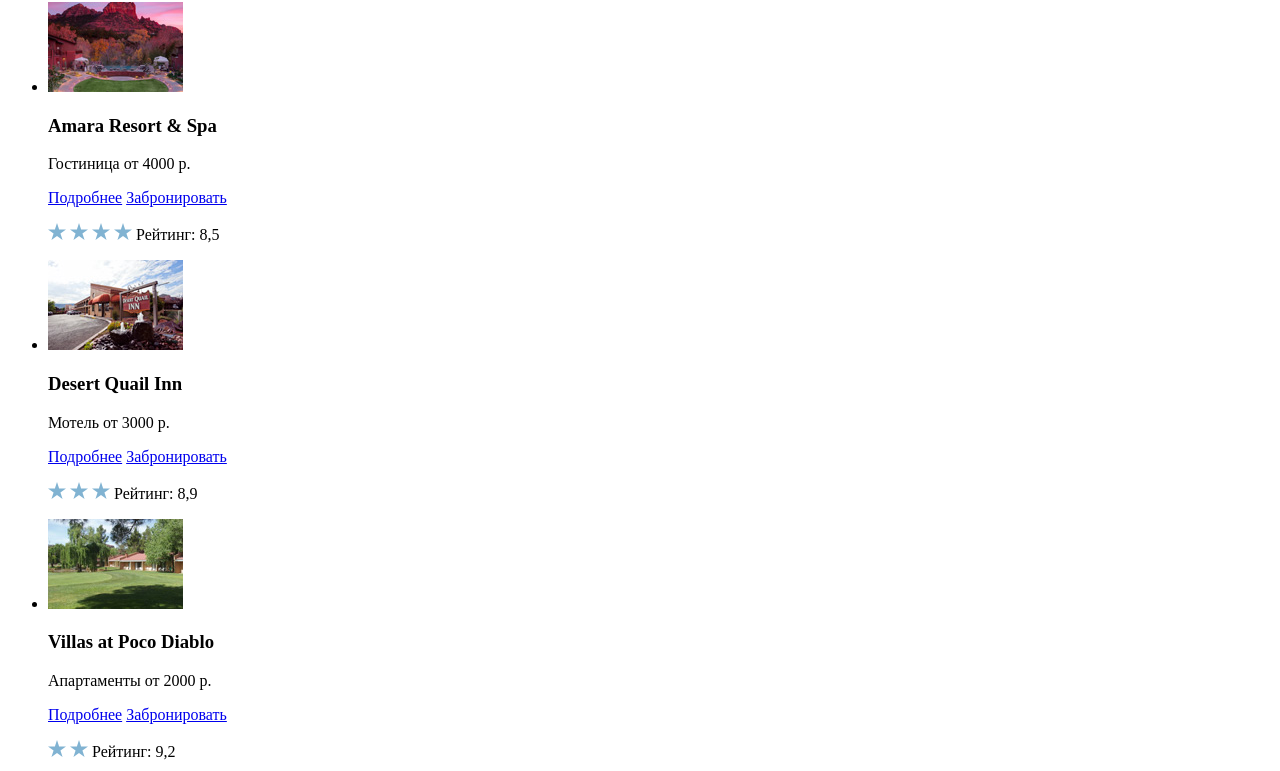
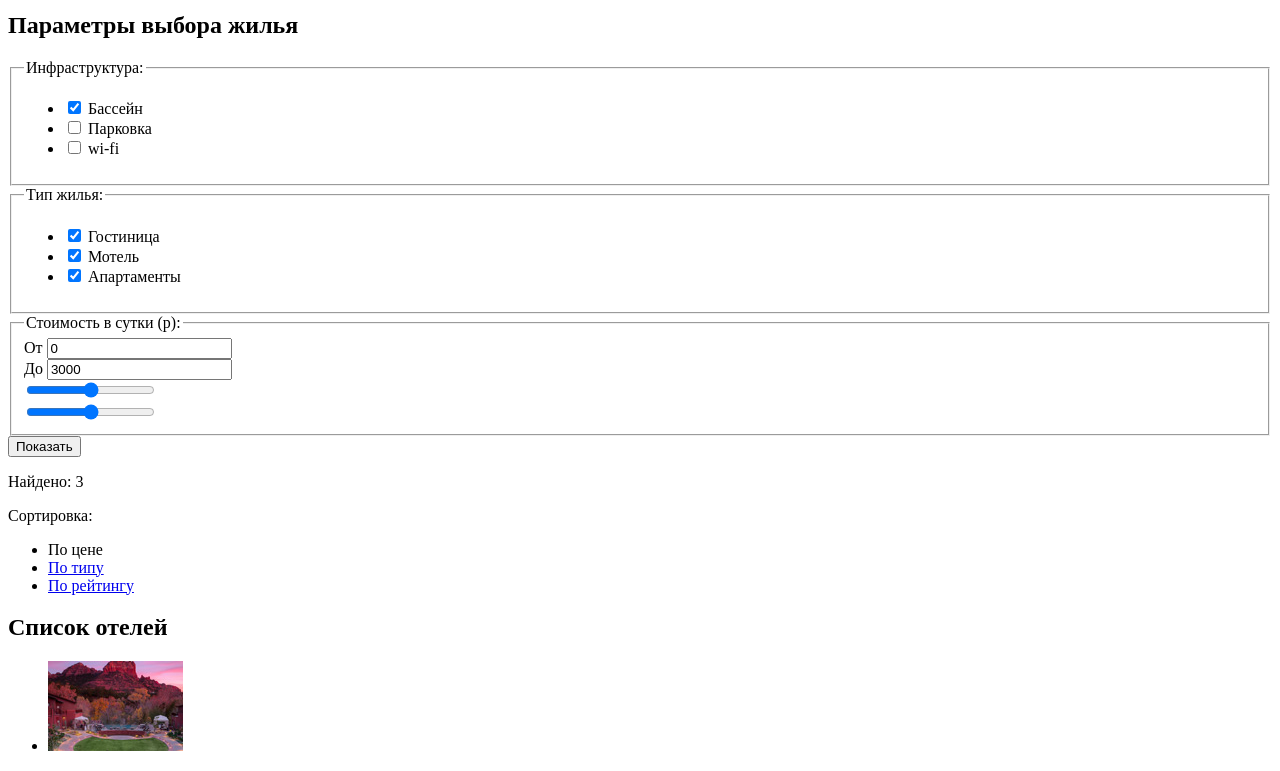
Before and after one commit to NiraJervada/593189-sedona, a plain HTML site: page hotels.html in a window 1280 px wide. Shown: the part 239-1010 px from the top of the page. Drawn offline with Linux system fonts and the light colour scheme.

Commit message:
доделана разметка форм поиска и сортировки отелей

```diff
--- a/hotels.html
+++ b/hotels.html
@@ -10,7 +10,7 @@
 
     <header>
       <a class="header-logo" href="index.html">
-        <img src="img/logo.svg" width="140" height="71" alt="Логотип Седоны">
+        <img src="img/logo-sedona.svg" width="140" height="71" alt="Логотип Седоны">
       </a>
       <nav>
         <ul class="site-navigation">
@@ -23,14 +23,74 @@
     </header>
 
     <main>
-
-      <h1 class="visually-hidden">Параметры выбора жилья</h1>
-
-      <section class="filters">
-
-        <!-- Форма сортировки -->
-
+    <h1 class="visually-hidden">Выбор жилья</h1>
+    <section class="filters">
+      <h2 class="visually-hidden">Параметры выбора жилья</h2>
+      <form class="filter" action="#" method="get">
+      <fieldset>
+        <legend>Инфраструктура:</legend>
+        <ul>
+          <li class="filter-option">
+            <input class="filter-checkbox" type="checkbox" name="pool" id="filter-pool" checked>
+            <label for="filter-pool">Бассейн</label>
+          </li>
+          <li class="filter-option">
+            <input class="filter-checkbox" type="checkbox" name="parking" id="filter-parking">
+            <label for="filter-parking">Парковка</label>
+          </li>
+          <li class="filter-option">
+            <input class="filter-checkbox" type="checkbox" name="wi-fi" id="filter-wifi">
+            <label for="filter-wifi">wi-fi</label>
+          </li>
+        </ul>
+      </fieldset>
+      <fieldset>
+        <legend>Тип жилья:</legend>
+        <ul>
+          <li class="filter-option">
+            <input class="filter-checkbox" type="checkbox" name="hotel" id="filter-hotel" checked>
+            <label for="filter-hotel">Гостиница</label>
+          </li>
+          <li class="filter-option">
+            <input class="filter-checkbox" type="checkbox" name="motel" id="filter-motel" checked>
+            <label for="filter-motel">Мотель</label>
+          </li>
+          <li class="filter-option">
+            <input class="filter-checkbox" type="checkbox" name="appartment" id="filter-appartment" checked>
+            <label for="filter-appartment">Апартаменты</label>
+          </li>
+        </ul>
+      </fieldset>
+      <fieldset>
+        <legend>Стоимость в сутки (р):</legend>
+        <div class="price-range">
+          <label for="price-min">От</label>
+          <input type="text" id="price-min" name="price-range-min" value="0">
+        </div>
+        <div class="price-range">
+          <label for="price-max">До</label>
+          <input type="text" id="price-max" name="price-range-max" value="3000">
+        </div>
+        <div class="price-slider-min">
+          <input class="slider" type="range" name="slider-min" value="">
+        </div>
+        <div class="price-slider-max">
+          <input class="slider" type="range" name="slider-max" value="">
+        </div>
+      </fieldset>
+      <button type="submit" class="filter-button">Показать</button>
+      </form>
       </section>
+      <section class="filter-results">
+        <p class="found">Найдено: 3</p>
+        <div class="sorting">
+          <p>Сортировка:</p>
+          <ul>
+            <li>По цене</li>
+            <li><a href="#">По типу</a></li>
+            <li><a href="#">По рейтингу</a></li>
+          </ul>
+        </div>
 
       <section class="hotels">
 
@@ -53,15 +113,7 @@
               <a class="button button-dark" href="#">Забронировать</a>
             </p>
             </div>
-            <p class="hotel-item-rating">
-              <span class="hotel-item-stars">
-                <img src="img/star.svg" width="18" height="17" alt="звезда">
-                <img src="img/star.svg" width="18" height="17" alt="звезда">
-                <img src="img/star.svg" width="18" height="17" alt="звезда">
-                <img src="img/star.svg" width="18" height="17" alt="звезда">
-              </span>
-              Рейтинг: 8,5
-            </p>
+            <p class="hotel-item-rating">Рейтинг: 8,5</p>
           </li>
 
           <li class="hotel-item">
@@ -79,14 +131,7 @@
               <a class="button button-dark" href="#">Забронировать</a>
             </p>
             </div>
-            <p class="hotel-item-rating">
-              <span class="hotel-item-stars">
-                <img src="img/star.svg" width="18" height="17" alt="звезда">
-                <img src="img/star.svg" width="18" height="17" alt="звезда">
-                <img src="img/star.svg" width="18" height="17" alt="звезда">
-              </span>
-              Рейтинг: 8,9
-            </p>
+            <p class="hotel-item-rating">Рейтинг: 8,9</p>
           </li>
 
           <li class="hotel-item">
@@ -104,19 +149,13 @@
                 <a class="button button-dark" href="#">Забронировать</a>
               </p>
             </div>
-            <p class="hotel-item-rating">
-              <span class="hotel-item-stars">
-              <img src="img/star.svg" width="18" height="17" alt="звезда">
-              <img src="img/star.svg" width="18" height="17" alt="звезда">
-              </span>
-              Рейтинг: 9,2
-            </p>
+            <p class="hotel-item-rating">Рейтинг: 9,2</p>
           </li>
 
         </ul>
 
       </section>
-
+      </section>
     </main>
 
     <footer>
```
Also changed, not shown: index.html (+67 -54 lines), img/calendar.svg (added), img/map.jpg (added).
